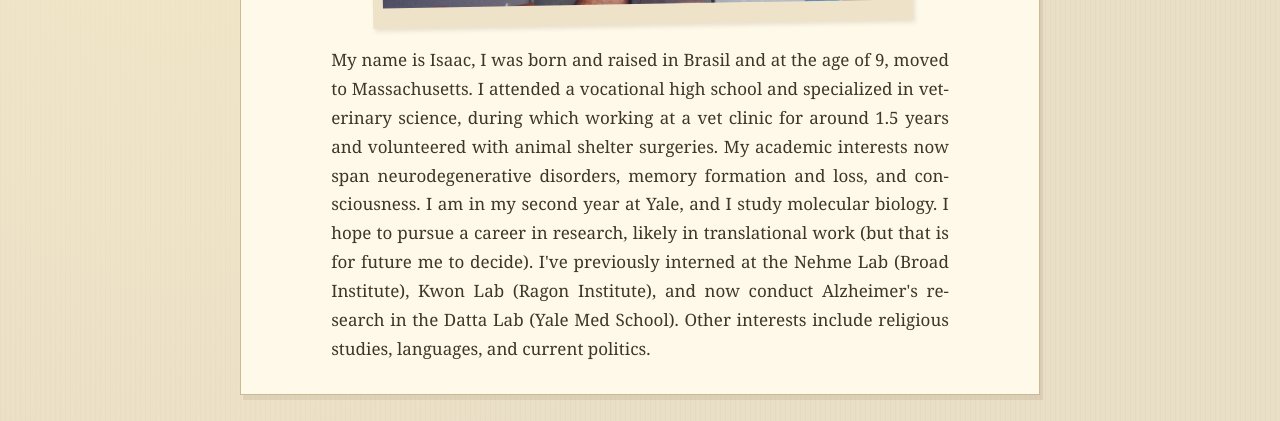
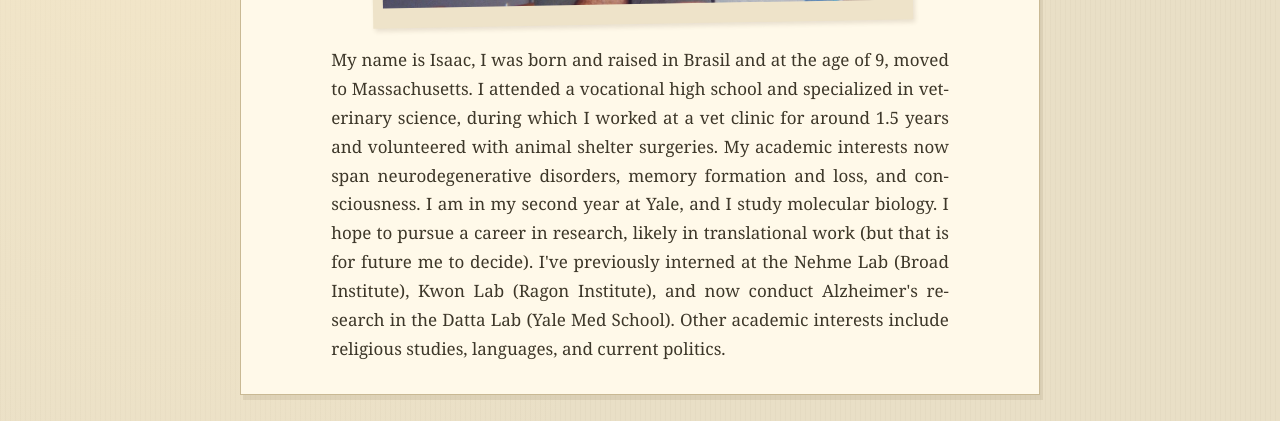
Before and after one commit to ismauricio/ismauricio.github.io, a Jekyll site: the page built from about/index.html, in a window 1280 px wide. Shown: the part 630-1051 px from the top of the page. Built offline with Jekyll 4.4.1, drawn with Linux system fonts in a browser that asks for light colours.

Commit message:
Correct wording in about me biography

```diff
--- a/about/index.html
+++ b/about/index.html
@@ -3,4 +3,4 @@ layout: default
 title: about me
 section: about me
 ---
-<div class="page-heading"><h1>about me</h1></div><section class="paper about-paper"><figure class="portrait"><img src="{{ '/assets/images/isaac.jpg' | relative_url }}" alt="Isaac sitting in a café"></figure><p>My name is Isaac, I was born and raised in Brasil and at the age of 9, moved to Massachusetts. I attended a vocational high school and specialized in veterinary science, during which working at a vet clinic for around 1.5 years and volunteered with animal shelter surgeries. My academic interests now span neurodegenerative disorders, memory formation and loss, and consciousness. I am in my second year at Yale, and I study molecular biology. I hope to pursue a career in research, likely in translational work (but that is for future me to decide). I've previously interned at the Nehme Lab (Broad Institute), Kwon Lab (Ragon Institute), and now conduct Alzheimer's research in the Datta Lab (Yale Med School). Other interests include religious studies, languages, and current politics.</p></section><section class="paper experience"><h2>experience</h2>{% for job in site.data.experience %}<article class="job"><span class="job-mark" aria-hidden="true">✿</span><div><h3>{{ job.place | escape }}</h3><p class="job-title">{{ job.role | escape }}</p><p class="muted">{{ job.dates | escape }}</p><p>{{ job.summary | escape }}</p></div></article>{% endfor %}</section>
+<div class="page-heading"><h1>about me</h1></div><section class="paper about-paper"><figure class="portrait"><img src="{{ '/assets/images/isaac.jpg' | relative_url }}" alt="Isaac sitting in a café"></figure><p>My name is Isaac, I was born and raised in Brasil and at the age of 9, moved to Massachusetts. I attended a vocational high school and specialized in veterinary science, during which I worked at a vet clinic for around 1.5 years and volunteered with animal shelter surgeries. My academic interests now span neurodegenerative disorders, memory formation and loss, and consciousness. I am in my second year at Yale, and I study molecular biology. I hope to pursue a career in research, likely in translational work (but that is for future me to decide). I've previously interned at the Nehme Lab (Broad Institute), Kwon Lab (Ragon Institute), and now conduct Alzheimer's research in the Datta Lab (Yale Med School). Other academic interests include religious studies, languages, and current politics.</p></section><section class="paper experience"><h2>experience</h2>{% for job in site.data.experience %}<article class="job"><span class="job-mark" aria-hidden="true">✿</span><div><h3>{{ job.place | escape }}</h3><p class="job-title">{{ job.role | escape }}</p><p class="muted">{{ job.dates | escape }}</p><p>{{ job.summary | escape }}</p></div></article>{% endfor %}</section>
```
